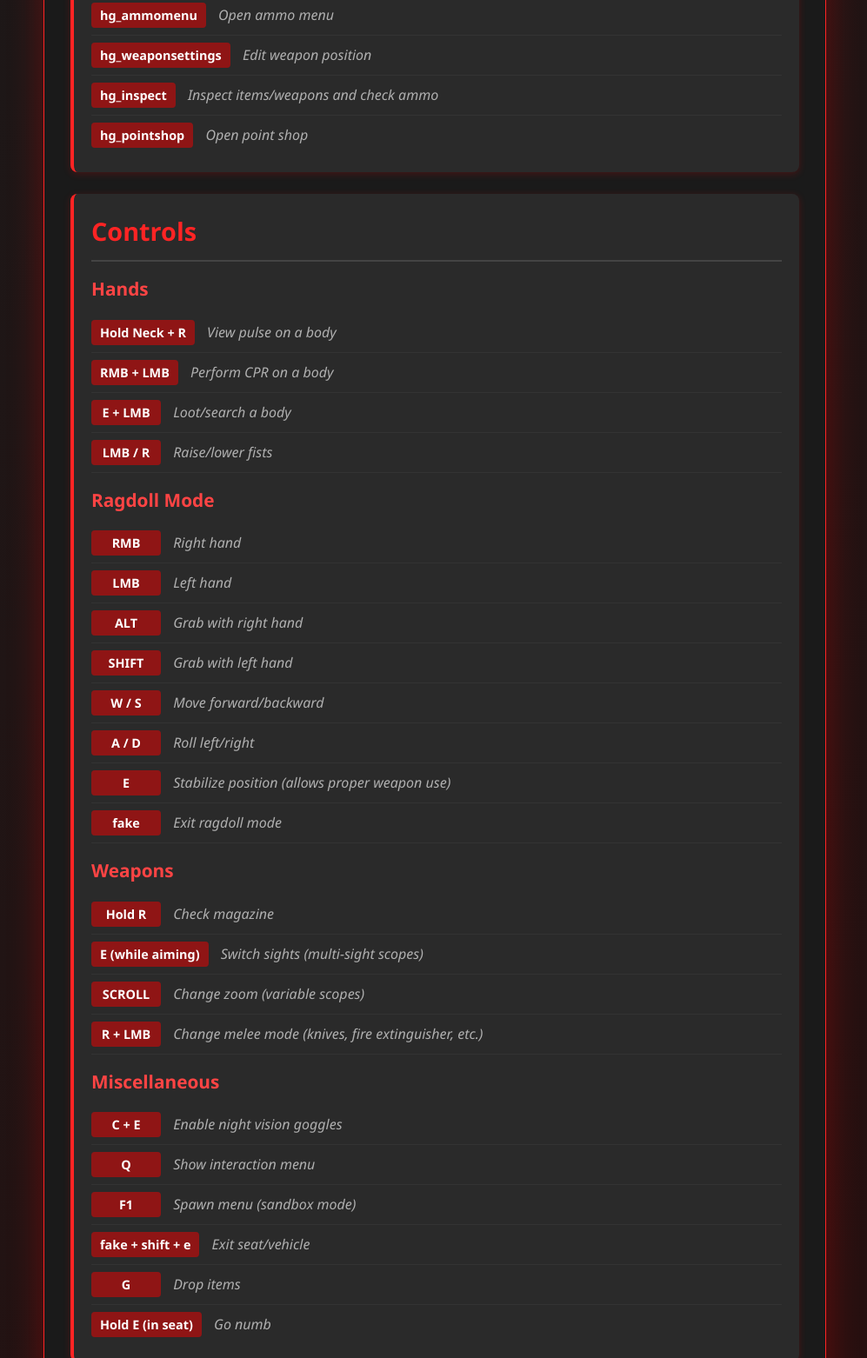
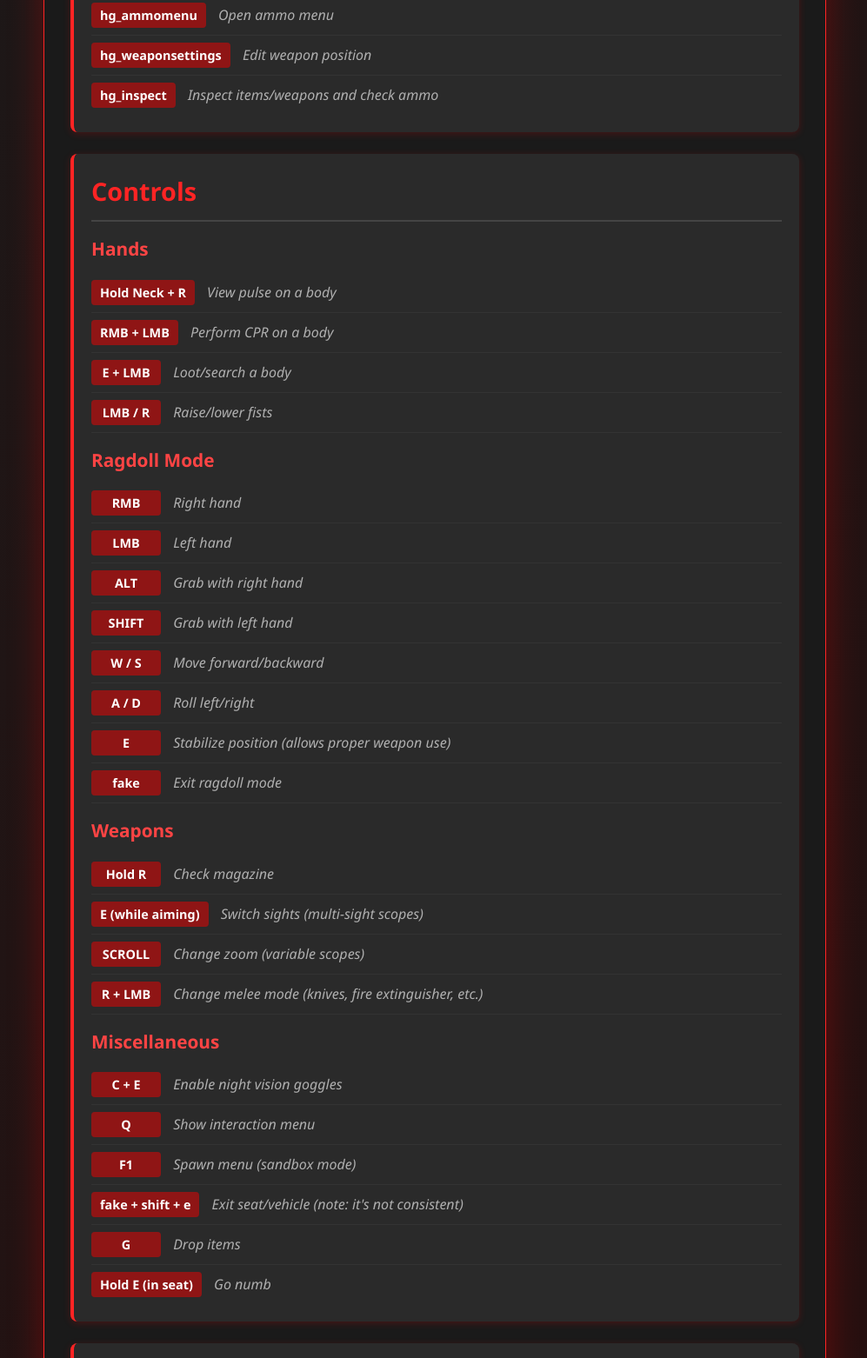
Before and after one commit to ArchenAnicure/supreme-waffle, a plain HTML site: page index.html in a window 1280 px wide. Shown: the part 771-2333 px from the top of the page at 87% size, without its empty margins (140-1137 px from the left). Drawn offline with Linux system fonts and the light colour scheme.

Commit message:
Update index.html

```diff
--- a/index.html
+++ b/index.html
@@ -219,10 +219,6 @@
                     <span class="key">hg_inspect</span>
                     <span class="description">Inspect items/weapons and check ammo</span>
                 </div>
-                <div class="command-line">
-                    <span class="key">hg_pointshop</span>
-                    <span class="description">Open point shop</span>
-                </div>
             </div>
 
             <!-- controls -->
@@ -314,7 +310,7 @@
                 </div>
                 <div class="control-line">
                     <span class="key">fake + shift + e</span>
-                    <span class="description">Exit seat/vehicle</span>
+                    <span class="description">Exit seat/vehicle (note: it's not consistent)</span>
                 </div>
                 <div class="control-line">
                     <span class="key">G</span>
@@ -442,6 +438,10 @@
                     <span class="item-name">Not Breathing</span> –
                     <span class="description">Suffocation from various causes: underwater, overdose (use Naloxone), lungs shot (use Decompression Needle). Perform CPR</span>
                 </div>
+                <div class="item-line">
+                    <span class="item-name">Vomiting Blood</span> –
+                    <span class="description">Internal bleeding. Use Tranexamic Acid</span>
+                </div>
             </div>
         </div>
     </div>
```
